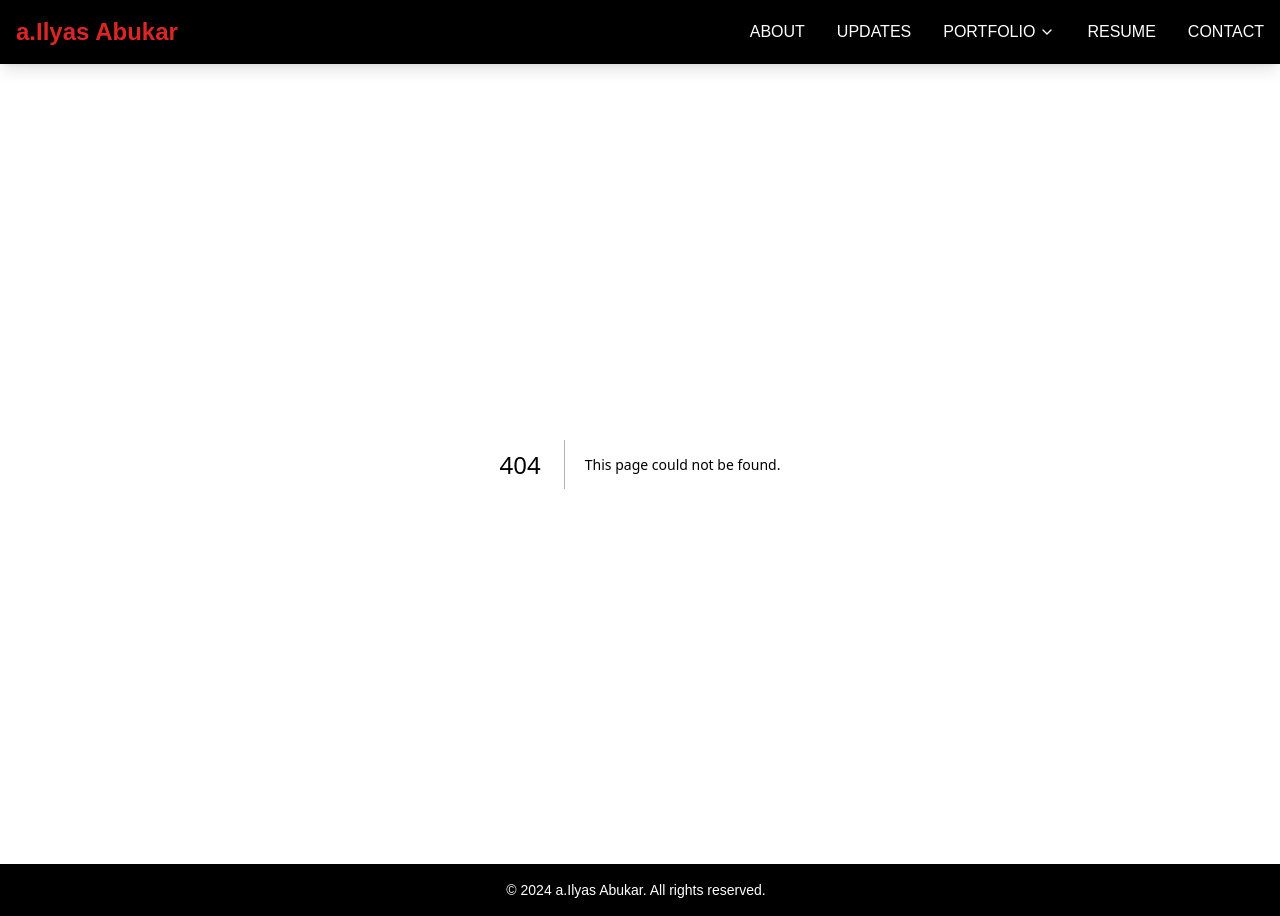
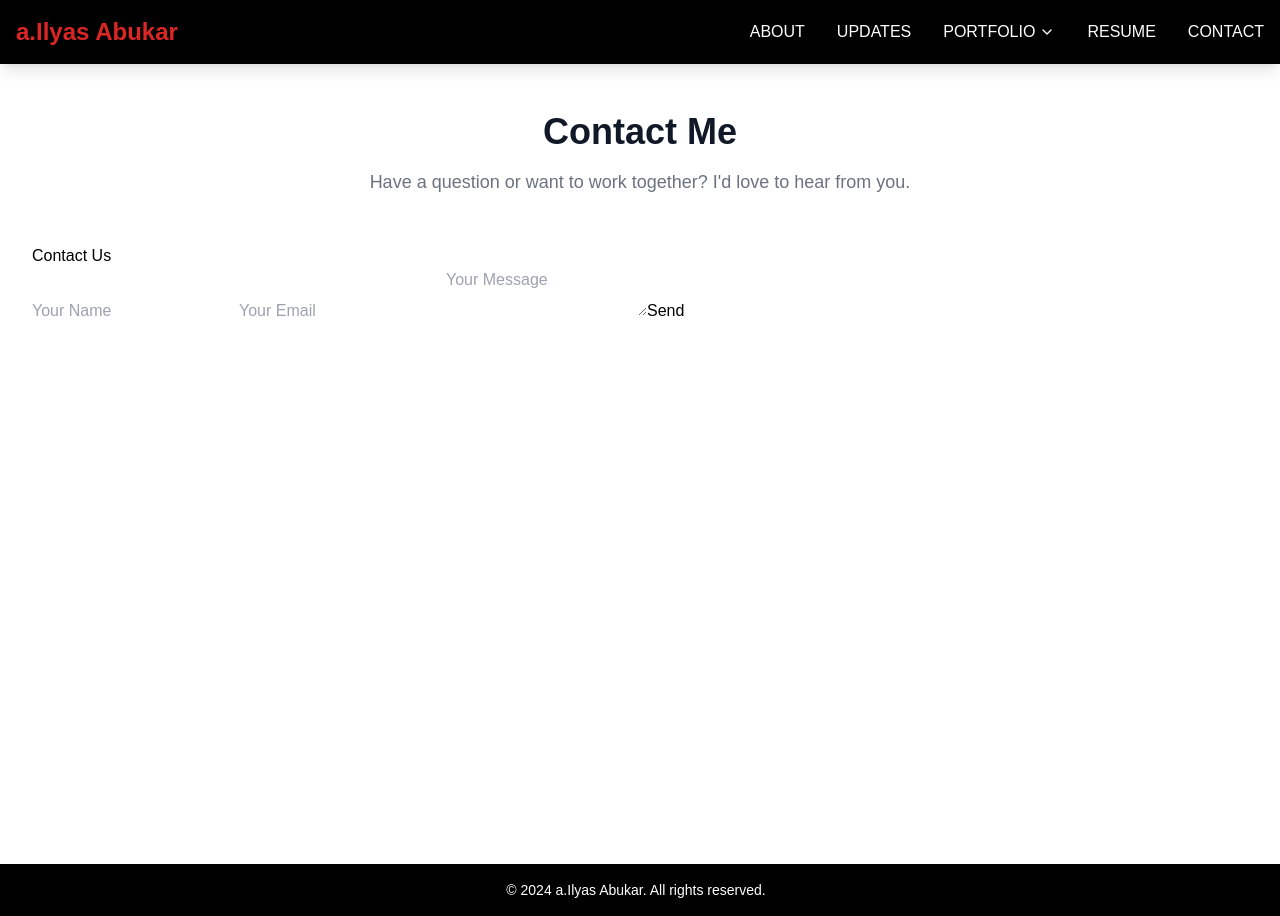
Before and after one commit to theDrummerperson/ilyas, a Next.js app: page /contact in a window 1280 px wide. Before the commit this address had no page. Built offline with nearby package versions, Linux system fonts and the light colour scheme.

Commit message:
Update contact page layout

```diff
--- /dev/null
+++ b/src/app/contact/page.tsx
@@ -0,0 +1,23 @@
+'use client';
+import React from 'react';
+import ContactForm from '@/components/ContactForm';
+
+export default function ContactPage() {
+  return (
+    <div className="min-h-screen bg-white dark:bg-gray-900 py-12">
+      <div className="max-w-7xl mx-auto px-4 sm:px-6 lg:px-8">
+        <div className="text-center">
+          <h2 className="text-3xl font-extrabold text-gray-900 dark:text-white sm:text-4xl">
+            Contact Me
+          </h2>
+          <p className="mt-4 text-lg text-gray-500 dark:text-gray-400">
+            Have a question or want to work together? I'd love to hear from you.
+          </p>
+        </div>
+        <div className="mt-12">
+          <ContactForm />
+        </div>
+      </div>
+    </div>
+  );
+}
```
